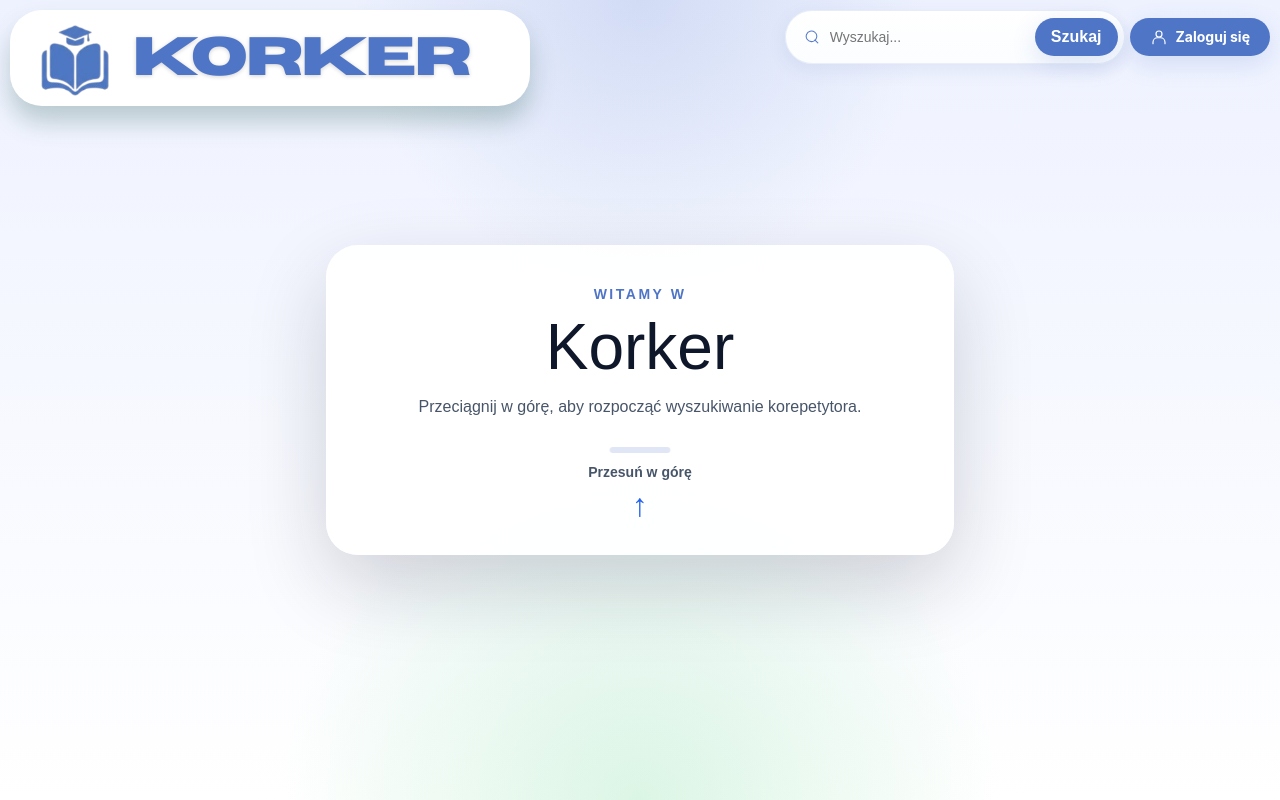
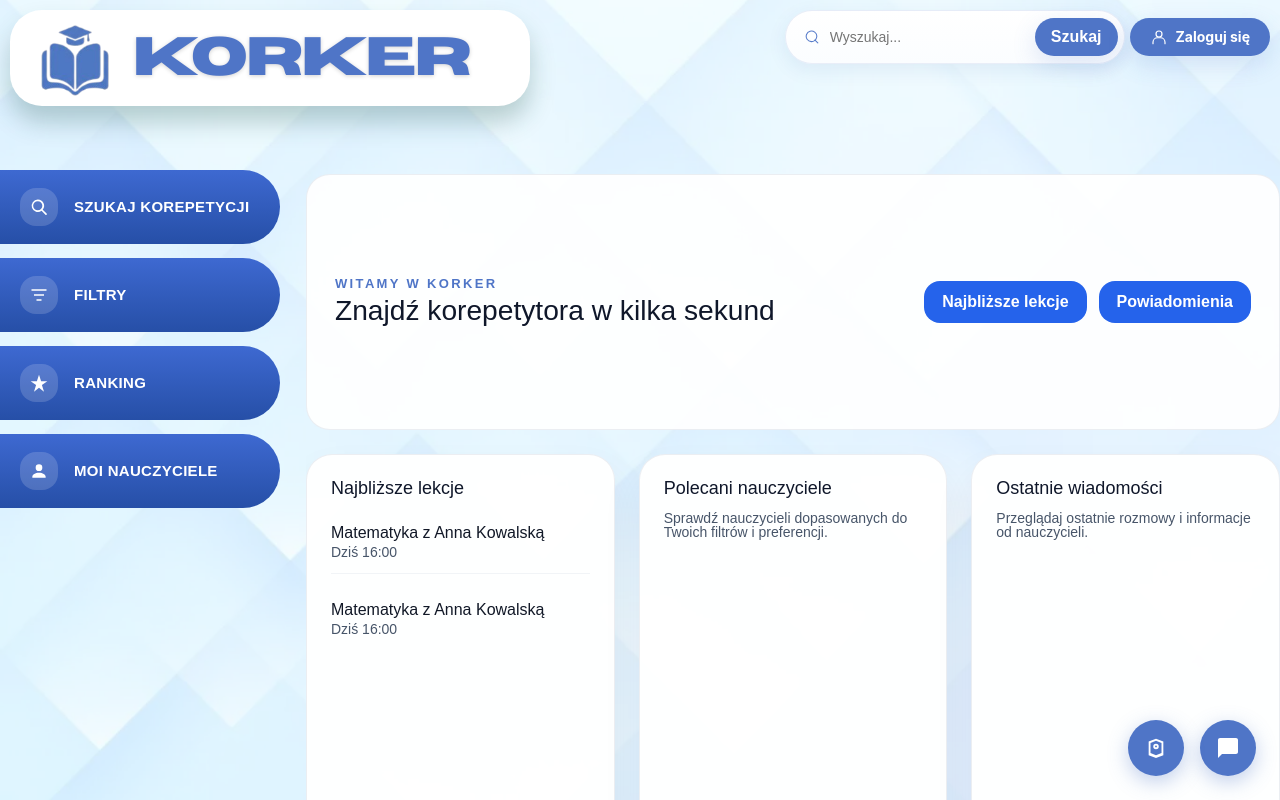
Before and after one commit to korkerteam/Korker, a Vue app: page / in a window 1280 px wide. Built offline with nearby package versions, Linux system fonts and the light colour scheme; no server answers.

Commit message:
remove fuckass swipeup screen & login popups on restricted

```diff
--- a/src/App.vue
+++ b/src/App.vue
@@ -21,45 +21,6 @@ const selectedFilters = ref({ subjects: [], levels: [], tags: [] })
 const likedTeachers = ref([])
 const currentTeacher = ref(null)
 const showMissingFilterNotice = ref(false)
-const showWelcome = ref(true)
-const welcomeDragStartY = ref(null)
-const welcomeDragDistance = ref(0)
-const welcomeDismissing = ref(false)
-
-function startWelcomeDrag(event) {
-  welcomeDragStartY.value = event.clientY
-  welcomeDragDistance.value = 0
-  welcomeDismissing.value = false
-  event.currentTarget.setPointerCapture(event.pointerId)
-}
-
-function moveWelcomeDrag(event) {
-  if (welcomeDragStartY.value === null) return
-  event.preventDefault()
-  const delta = event.clientY - welcomeDragStartY.value
-  welcomeDragDistance.value = Math.min(0, delta)
-}
-
-function endWelcomeDrag(event) {
-  if (welcomeDragStartY.value === null) return
-  if (event?.currentTarget?.hasPointerCapture(event.pointerId)) {
-    event.currentTarget.releasePointerCapture(event.pointerId)
-  }
-
-  if (welcomeDragDistance.value < -80) {
-    welcomeDismissing.value = true
-    setTimeout(() => {
-      showWelcome.value = false
-      welcomeDismissing.value = false
-      welcomeDragDistance.value = 0
-    }, 680)
-  } else {
-    welcomeDragDistance.value = 0
-  }
-
-  welcomeDragStartY.value = null
-}
-
 function goToSearchPage() {
   const { subjects, levels, tags } = selectedFilters.value
   const hasSelection = subjects.length > 0 || levels.length > 0 || tags.length > 0
@@ -117,33 +78,6 @@ function removeLikedTeacher(teacher) {
     <MissingFilterNotice :show="showMissingFilterNotice" @close="showMissingFilterNotice = false" />
 
     <TeacherOverlay :teacher="currentTeacher" @close="currentTeacher = null" />
-
-    <div
-      v-if="route.name !== 'korker-szukaj' && showWelcome"
-      class="welcome-screen"
-      :class="{ dismissing: welcomeDismissing }"
-      :style="{ '--drag-distance': `${welcomeDragDistance.value}px` }"
-      @selectstart.prevent
-      @pointerdown.prevent="startWelcomeDrag"
-      @pointermove.prevent="moveWelcomeDrag"
-      @pointerup.prevent="endWelcomeDrag"
-      @pointercancel.prevent="endWelcomeDrag"
-      @pointerleave.prevent="endWelcomeDrag"
-    >
-      <div class="welcome-card">
-        <div class="welcome-copy">
-          <p class="welcome-label">Witamy w</p>
-          <h1>Korker</h1>
-          <p class="welcome-text">Przeciągnij w górę, aby rozpocząć wyszukiwanie korepetytora.</p>
-        </div>
-
-        <div class="swipe-indicator">
-          <span class="swipe-line"></span>
-          <p>Przesuń w górę</p>
-          <span class="swipe-arrow">↑</span>
-        </div>
-      </div>
-    </div>
 
     <div v-if="route.name === 'korker-szukaj'" class="search-overlay">
       <FindKorks
@@ -230,129 +164,4 @@ function removeLikedTeacher(teacher) {
   padding: 24px;
   background: transparent;
 }
-
-.welcome-screen {
-  position: fixed;
-  inset: 0;
-  z-index: 60;
-  display: flex;
-  justify-content: center;
-  align-items: center;
-  background:
-    radial-gradient(circle at top, rgba(79, 117, 199, 0.18), transparent 28%),
-    radial-gradient(circle at bottom, rgba(34, 197, 94, 0.16), transparent 35%),
-    linear-gradient(180deg, #eef2ff, #ffffff);
-  backdrop-filter: blur(8px);
-  touch-action: none;
-  user-select: none;
-  -webkit-user-select: none;
-  transform: translateY(calc(var(--drag-distance, 0px) * 0.6));
-  transition:
-    transform 0.55s cubic-bezier(0.22, 1, 0.36, 1),
-    opacity 0.55s ease;
-  pointer-events: auto;
-}
-
-.welcome-card {
-  pointer-events: auto;
-}
-
-.welcome-screen.dismissing {
-  transform: translateY(-100vh);
-  opacity: 0;
-  transition:
-    transform 0.65s cubic-bezier(0.22, 1, 0.36, 1),
-    opacity 0.55s ease;
-}
-
-.welcome-card {
-  transition: opacity 0.16s ease;
-  user-select: none;
-  -webkit-user-select: none;
-  width: min(560px, 92vw);
-  padding: 42px 34px 32px;
-  border-radius: 32px;
-  background: rgba(255, 255, 255, 0.96);
-  box-shadow: 0 30px 80px rgba(15, 23, 42, 0.18);
-  display: grid;
-  gap: 26px;
-  text-align: center;
-}
-
-.welcome-copy {
-  display: grid;
-  gap: 16px;
-}
-
-.welcome-label {
-  margin: 0;
-  color: #4f75c7;
-  font-size: 14px;
-  font-weight: 700;
-  text-transform: uppercase;
-  letter-spacing: 0.18em;
-}
-
-.welcome-card h1 {
-  margin: 0;
-  font-size: clamp(42px, 5vw, 64px);
-  line-height: 0.94;
-  color: #0f172a;
-}
-
-.welcome-text {
-  margin: 0;
-  color: #475569;
-  line-height: 1.8;
-  font-size: 16px;
-}
-
-.swipe-indicator {
-  display: grid;
-  gap: 12px;
-  justify-items: center;
-}
-
-.swipe-line {
-  width: 60px;
-  height: 6px;
-  border-radius: 999px;
-  background: rgba(79, 117, 199, 0.24);
-  animation: pulse 1.6s infinite ease-in-out;
-}
-
-.swipe-indicator p {
-  margin: 0;
-  color: #475569;
-  font-size: 14px;
-  font-weight: 600;
-}
-
-.swipe-arrow {
-  font-size: 32px;
-  color: #2563eb;
-  animation: floatUp 1.2s infinite ease-in-out;
-}
-
-@keyframes floatUp {
-  0%,
-  100% {
-    transform: translateY(0);
-  }
-  50% {
-    transform: translateY(-10px);
-  }
-}
-
-@keyframes pulse {
-  0%,
-  100% {
-    opacity: 0.7;
-    transform: scaleX(1);
-  }
-  50% {
-    opacity: 1;
-    transform: scaleX(1.08);
-  }
-}
 </style>
--- a/src/views/MenuPage.vue
+++ b/src/views/MenuPage.vue
@@ -72,7 +72,17 @@ function updateFilters(filters) {
   emit('update:selectedFilters', filters)
 }
 
+function requireAuth() {
+  if (!isAuthenticated.value) {
+    openAuthModal()
+    router.push('/')
+    return false
+  }
+  return true
+}
+
 function handleToggleFilter() {
+  if (!requireAuth()) return
   toggleFilter(route, router, active)
 }
 
@@ -81,10 +91,12 @@ function handleToggleRank() {
 }
 
 function handleToggleTeachers() {
+  if (!requireAuth()) return
   active.value = active.value === 'teachers' ? null : 'teachers'
 }
 
 function handleToggleSearch() {
+  if (!requireAuth()) return
   active.value = active.value === 'search' ? null : 'search'
 }
 
```
